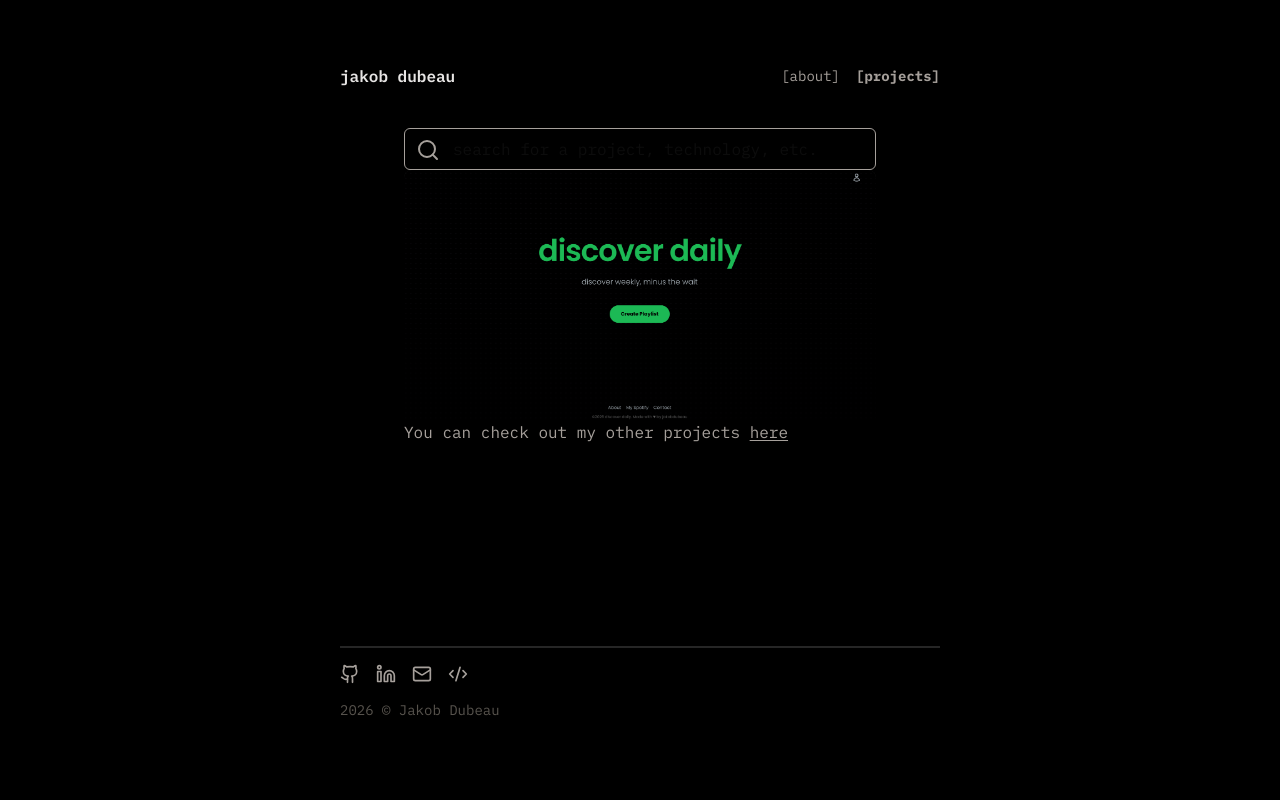
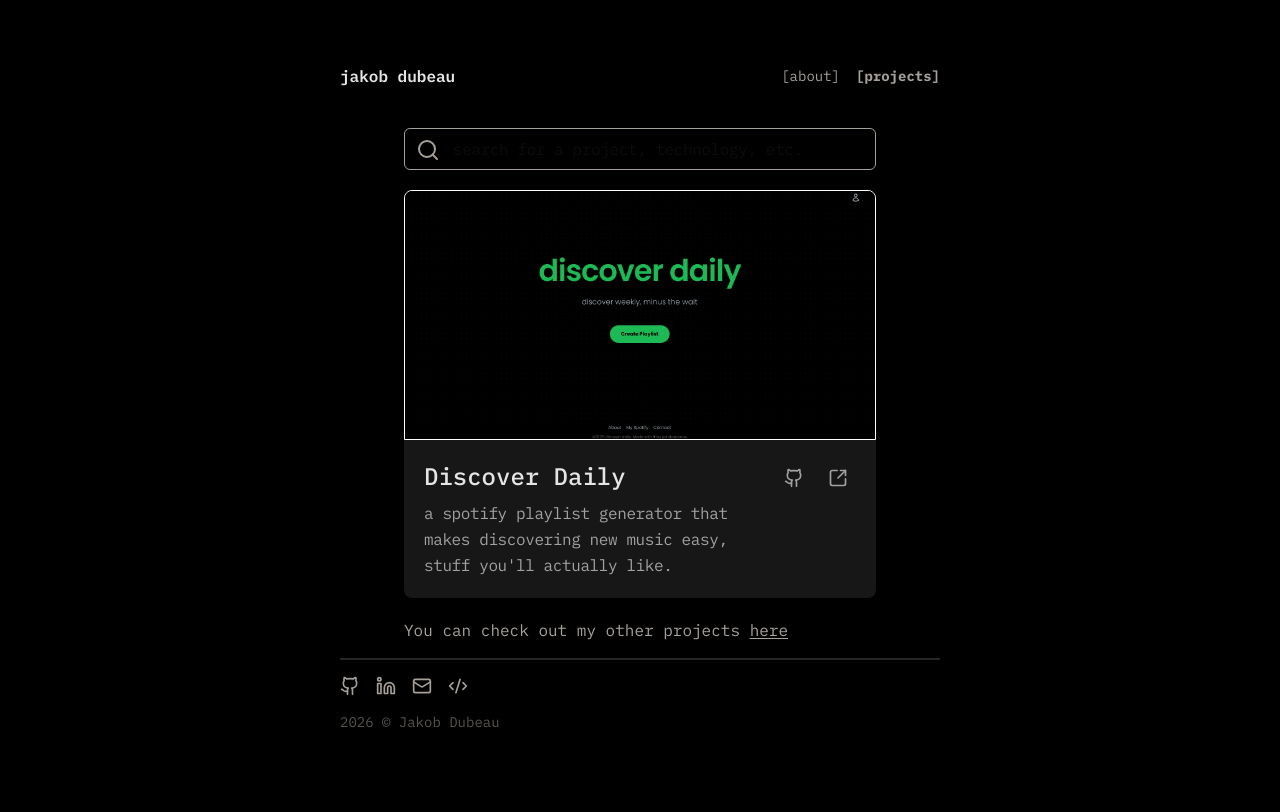
Before and after one commit to jakobdubeau/portfolio-v2, a Next.js app: page /projects in a window 1280 px wide. Built offline with nearby package versions, Linux system fonts and the light colour scheme.

Commit message:
almost done project card ui

```diff
--- a/src/app/page.js
+++ b/src/app/page.js
@@ -12,7 +12,7 @@
           <span className="text-stone-400">
             CS @
           </span>
-          <span className="text-stone-200 font-medium">
+          <span className="text-stone-300 font-medium">
             University of Ottawa
           </span>
         </li>
@@ -23,7 +23,7 @@
           <span className="text-stone-400">
             seeking
           </span>
-          <span className="text-stone-200 font-medium">
+          <span className="text-stone-300 font-medium">
             S26/F26
           </span>
           <span className="text-stone-400">
@@ -38,7 +38,7 @@
             <span className="text-stone-400">
               current
             </span>
-            <span className="text-stone-200 font-medium">
+            <span className="text-stone-300 font-medium">
               interests:
             </span>
           </div>
--- a/src/app/projects/page.js
+++ b/src/app/projects/page.js
@@ -12,14 +12,18 @@
 		{
 			title: "Discover Daily",
 			href: "https://discover-daily-seven.vercel.app/",
-			description: "a spotify playlist generator that makes discovering new music easy, stuff you'll actually like",
+			description: "a spotify playlist generator that makes discovering new music easy, stuff you'll actually like.",
 			image: DiscoverDailyImage,
 			imageAlt: "Discover Daily",
 			technologies: [
+				"JavaScript",
 				"React",
 				"Next.js",
+				"TailwindCSS",
+				"Supabase",
+				"OAuth",
 			],
-			github: "",
+			github: "https://github.com/jakobdubeau/discover-daily",
 		},
 	]
 
@@ -34,7 +38,7 @@
 					placeholder="search for a project, technology, etc."
 					value={search}
 					onChange={(e) => setSearch(e.target.value)}
-					className="w-full py-2 px-4 border border-stone-400 rounded-md bg-transparent focus:outline-none focus:border-stone-600 pl-12"
+					className="w-full py-2 px-4 border border-stone-400 rounded-md bg-transparent focus:outline-none focus:border-stone-600 pl-12 tracking-tight"
 				/>
 			</div>
 			<ProjectList
--- a/src/components/Header.js
+++ b/src/components/Header.js
@@ -20,7 +20,7 @@
 
   return (
     <div className="flex justify-between items-center">
-      <h1 className="text-stone-200 hover:text-white duration-200 transition-all font-semibold">
+      <h1 className="text-neutral-200 hover:text-white duration-200 transition-all font-semibold">
         <Link href="/">jakob dubeau</Link>
       </h1>
 			<div className="flex items-center gap-2 text-sm md:gap-4">
--- a/src/components/ui/ProjectCard.js
+++ b/src/components/ui/ProjectCard.js
@@ -11,7 +11,7 @@
   github,
 }) {
   return (
-        <div className="group bg-neutral-900 rounded-lg hover:shadow-lg transition-all duration-200">
+    <div className="group bg-neutral-900 rounded-lg shadow:md hover:shadow-lg transition-all duration-200 mt-5 mb-5">
       <a
         href={href}
         target="_blank"
@@ -23,11 +23,45 @@
             src={image}
             placeholder="blur"
             alt={imageAlt}
-                        className="rounded-t-lg w-full h-[250px] object-cover object-center"
+            className="rounded-t-lg w-full h-[250px] object-cover object-center group-hover:scale-110 transition-all duration-300 border-white border"
           />
         </div>
       </a>
-
+      <div className="p-5">
+        <div className="flex justify-between items-start gap-4">
+					<div>
+						<a
+							href={href}
+        			target="_blank"
+        			rel="noopener noreferrer"
+        			className="text-neutral-200 font-medium text-2xl hover:text-neutral-400 transition-colors duration-200 block"
+						>
+							{title}
+						</a>
+						<p className="text-neutral-400 mt-2 leading-relaxed tracking-tight">
+							{description}
+						</p>
+					</div>
+					<div className="flex gap-2">
+						<a
+							href={github}
+							target="_blank"
+							rel="noopener noreferrer"
+							className="p-2 rounded-lg text-neutral-400 hover:bg-neutral-700 transition-colors"
+						>
+							<Github className="w-5 h-5" />
+						</a>
+						<a
+							href={href}
+							target="_blank"
+							rel="noopener noreferrer"
+							className="p-2 rounded-lg text-neutral-400 hover:bg-neutral-700 transition-colors"
+						>
+							<SquareArrowOutUpRight className="w-5 h-5" />
+						</a>
+					</div>
+        </div>
+      </div>
     </div>
   )
 }
```
Lines whose indentation alone changed are shown as unchanged.
